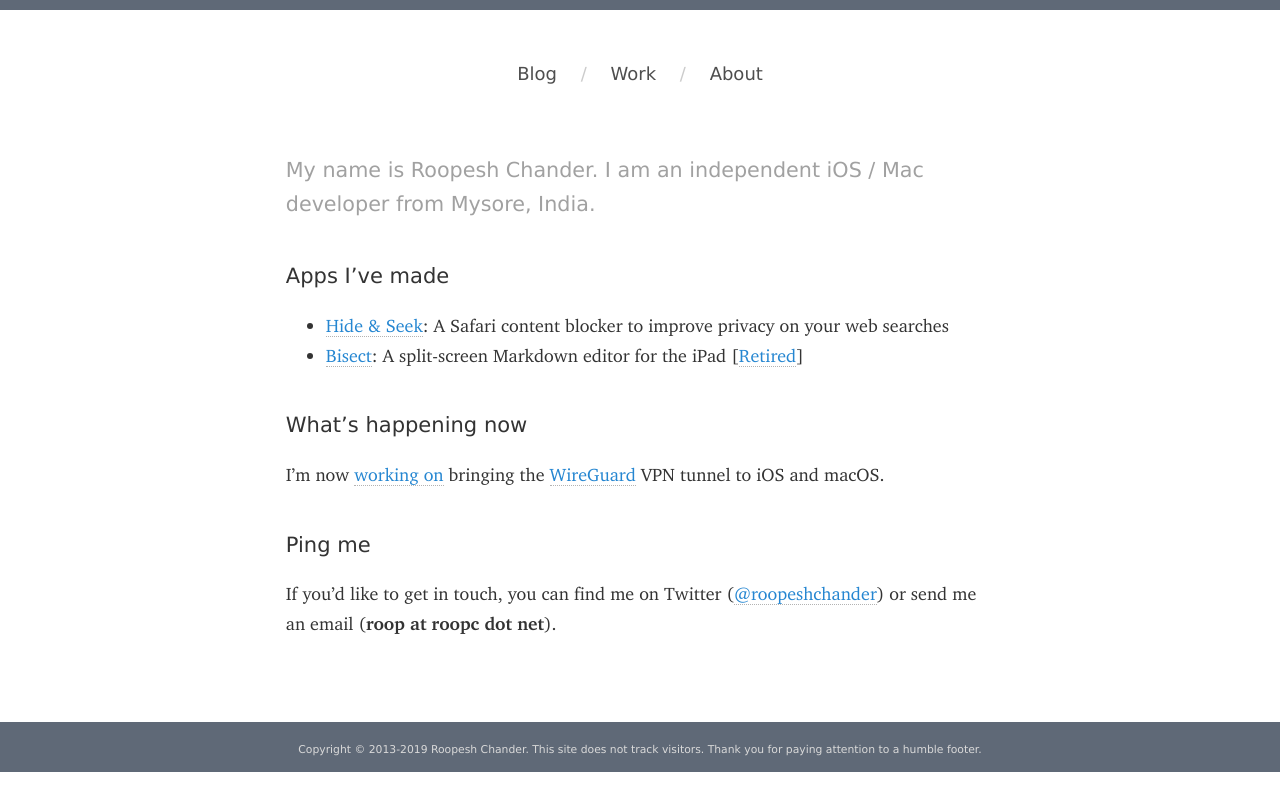
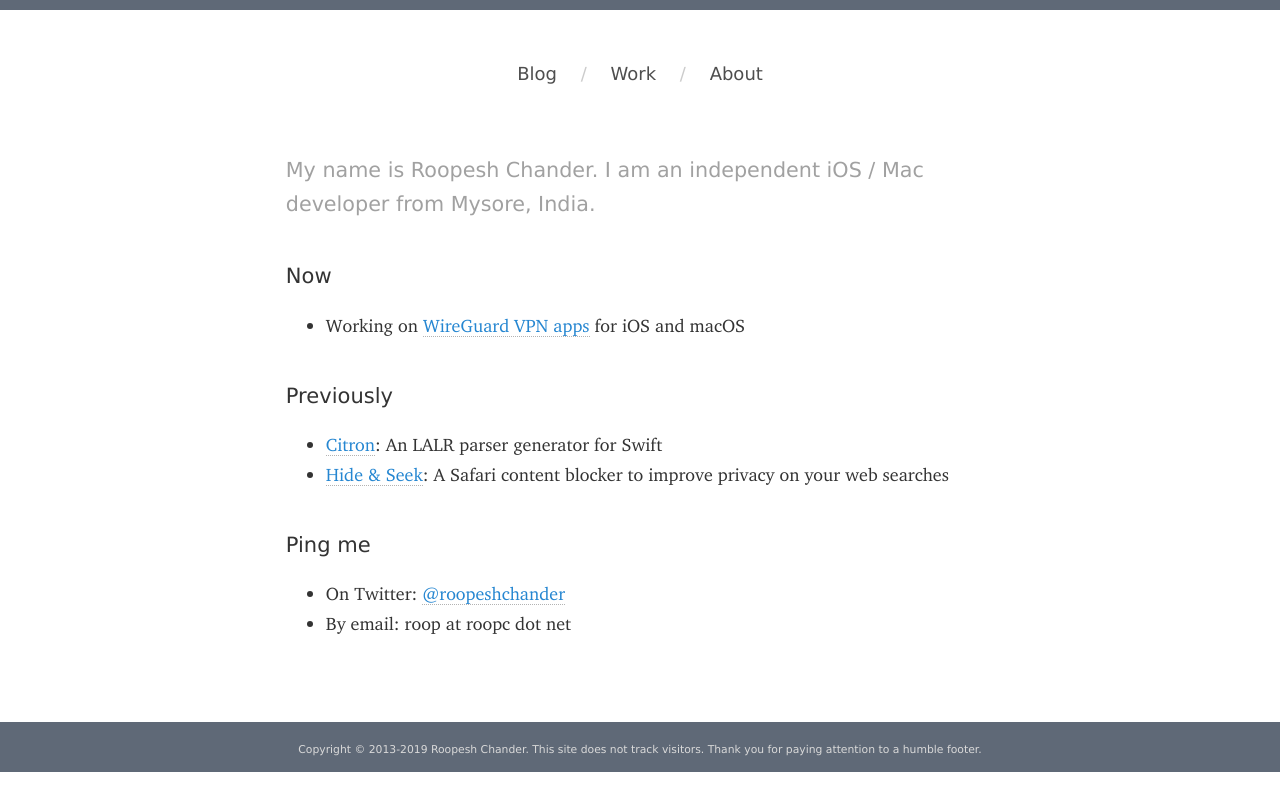
Before and after one commit to roop/roop.github.io, a Jekyll site: the page built from about.md, in a window 1280 px wide. Shown: the top 811 px of the page. Built offline with Jekyll 4.4.1, drawn with Linux system fonts in a browser that asks for light colours; some web fonts are replaced.

Commit message:
Cleanup 'About' page

```diff
--- a/about.md
+++ b/about.md
@@ -10,20 +10,21 @@
 <p>{% include roop-intro.html %}</p>
 </aside>
 
-### Apps I've made
+### Now
 
- * [Hide & Seek][]: A Safari content blocker to improve privacy on your web searches
- * [Bisect][]: A split-screen Markdown editor for the iPad [[Retired](http://roopc.net/posts/2016/sunsetting-bisect/)]
+  * Working on [WireGuard VPN apps](/work/wireguard/) for iOS and macOS
 
+### Previously
+
+  * [Citron][]: An LALR parser generator for Swift
+  * [Hide & Seek][]: A Safari content blocker to improve privacy on your web searches
+
+[Citron]: http://roopc.net/citron/ "Citron: A parser generator for Swift"
 [Hide & Seek]: /hideandseek/ "Hide & Seek"
-[Bisect]: http://bisectapp.com "Bisect: A split-screen Markdown editor for the iPad"
-
-### What's happening now
-
-I'm now [working on](/work/wireguard/) bringing the [WireGuard](https://www.wireguard.com) VPN tunnel to iOS and macOS.
 
 ### Ping me
 
-If you'd like to get in touch, you can find me on Twitter ([@roopeshchander](http://twitter.com/roopeshchander)) or send me an email (**roop at roopc dot net**).
+  * On Twitter: [@roopeshchander](http://twitter.com/roopeshchander)
+  * By email: roop at roopc dot net
 
 </section>
```
